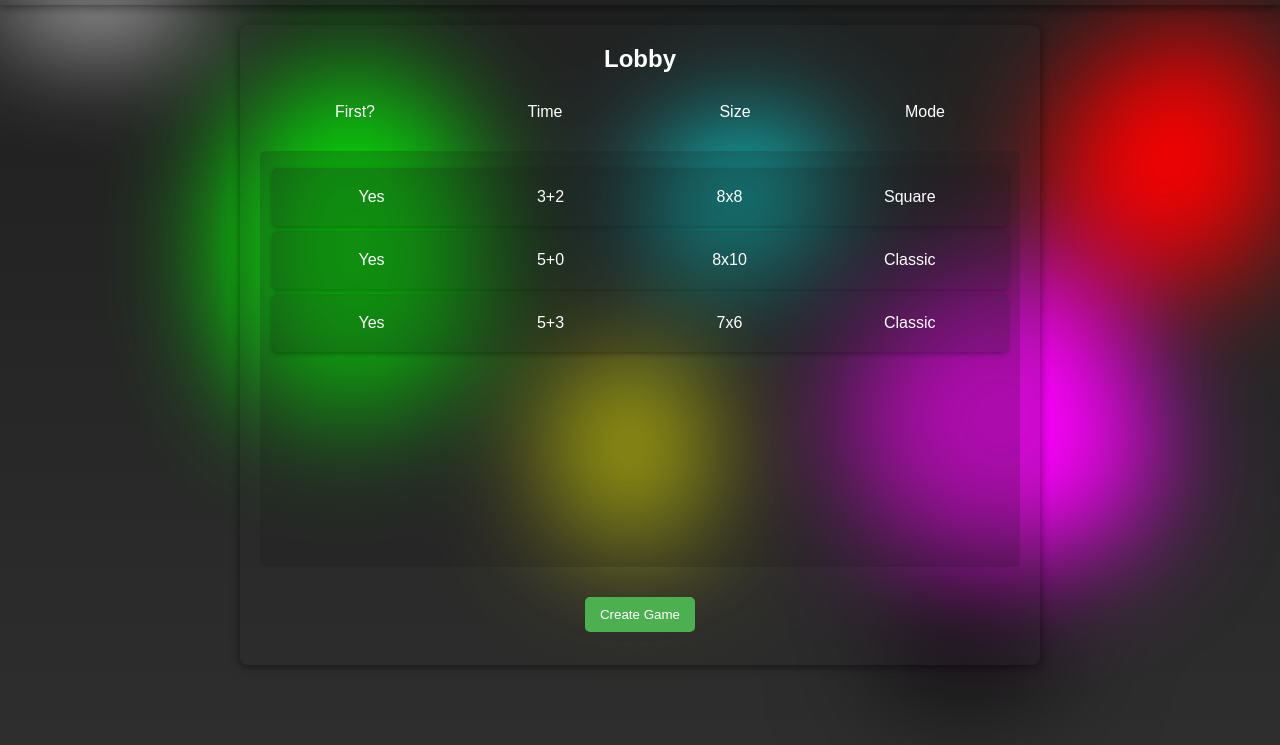
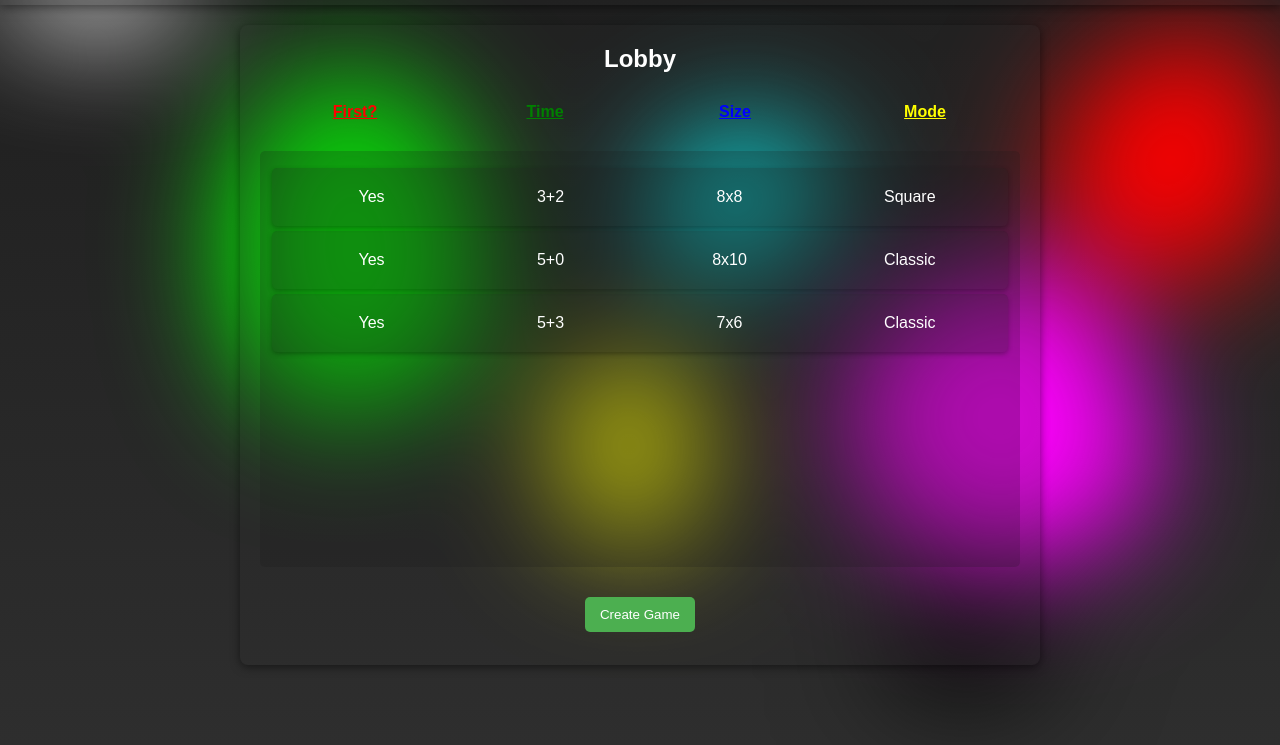
Before and after one commit to JamesNoLastName/Filler-, a website: page index.html in a window 1280 px wide. Shown: the part 55-800 px from the top of the page. Drawn offline with nearby package versions, Linux system fonts and the light colour scheme.

Commit message:
Added tentative gameboard design

```diff
--- a/index.html
+++ b/index.html
@@ -3,11 +3,10 @@
 <head>
     <meta charset="UTF-8">
     <meta name="viewport" content="width=device-width, initial-scale=1.0">
-    <title>Filler</title>
+    <title>Filler Game</title>
     <link rel="stylesheet" href="styles.css">
     <link rel="stylesheet" href="blobs.css">
 </head>
-
 <body>
     <div class="blob-c">
         <div class="shape-blob"></div>
@@ -20,45 +19,49 @@
     </div>
 
     <div class="container">
-        <div class="dashboard">
+        <header class="dashboard">
             <button id="logo">
                 <img src="media/filler.png" alt="Filler Logo" style="width: 24px; height: 24px;">
             </button>
             <h2 style="color: white;">FILLER</h2>
-
             <div class="dashboard-utilities">
                 <button id="settingsButton">
                     <img src="media/settings.svg" alt="Settings" style="width: 24px; height: 24px;">
                 </button>
             </div>
-        </div>
+        </header>
 
-        <div class="lobby">
+        <main class="lobby">
             <h2 style="color: white;">Lobby</h2>
             <div class="game-options-container">
                 <table class="game-options-table">
                     <tr>
-                        <td>First?</td>
-                        <td>Time</td>
-                        <td>Size</td>
-                        <td>Mode</td>
+                        <td style="color: red; font-weight: bold; text-decoration: underline;">First?</td>
+                        <td style="color: green; font-weight: bold; text-decoration: underline;">Time</td>
+                        <td style="color: blue; font-weight: bold; text-decoration: underline;">Size</td>
+                        <td style="color: yellow; font-weight: bold; text-decoration: underline;">Mode</td>
                     </tr>
                 </table>
             </div>
+            <div class="game-list-container">
+                <div class="game-list"></div>
+            </div>
+            <button id="create-game">Create Game</button>
+        </main>
 
-            <div class="game-list-container">
-                <div class="game-list">
-                    <p>No games currently available.</p>
-                </div>
+        <!-- Game Window -->
+        <div class="game-window" id="gameWindow" style="display: none;">
+            <header class="dashboard">
+                <button id="closeGameButton">Close</button>
+            </header>
+            <div class="game-content">
+                <p id="gameDetails"></p>
+                <div id="gameBoard"></div>
             </div>
-
-            <button id="create-game">Create Game</button>
         </div>
-
     </div>
 
     <script src="/socket.io/socket.io.js"></script>
     <script src="app.js"></script>
 </body>
-
 </html>
```
